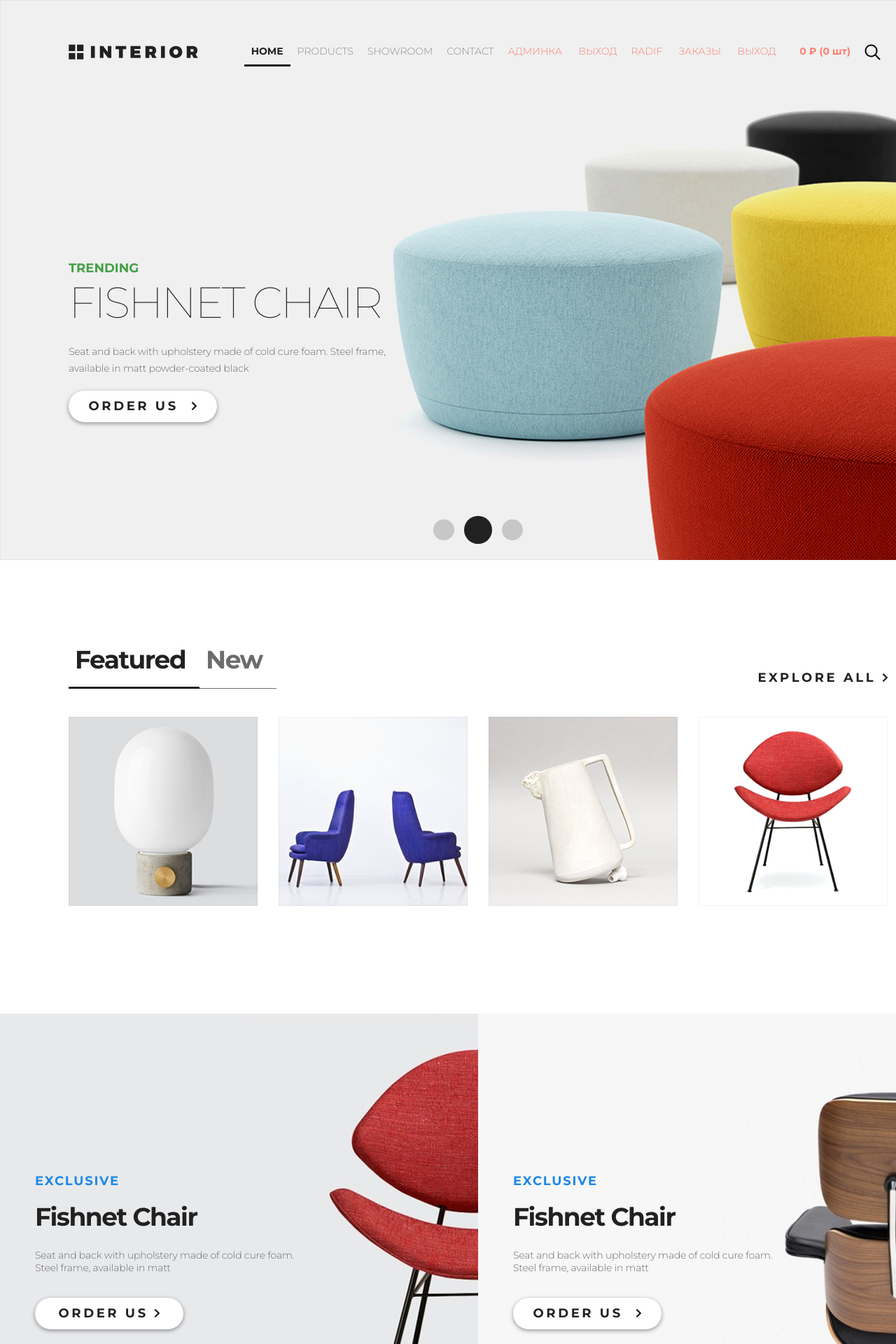
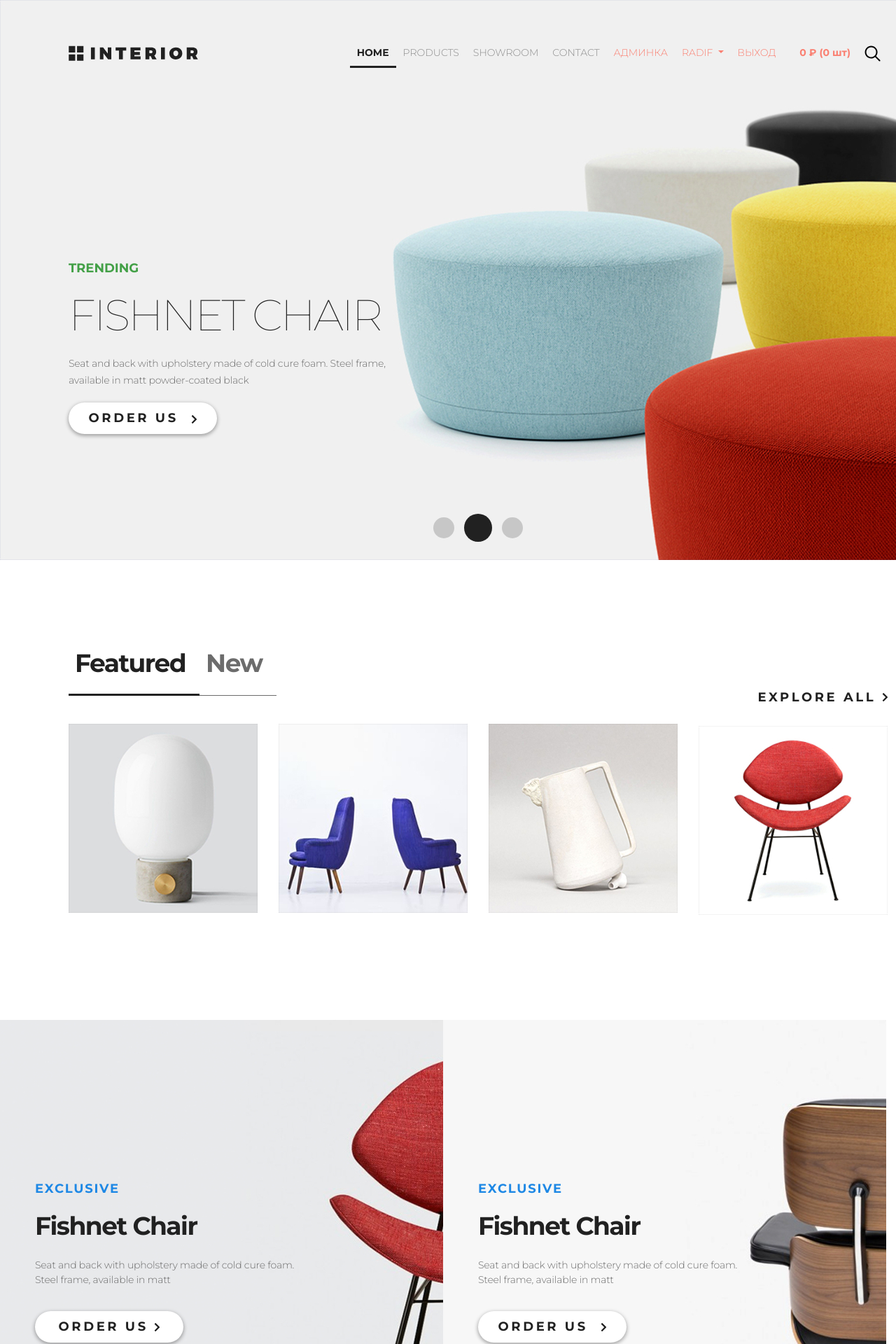
Before and after one commit to radif-ru/Django_optimization_tools, a Django app: page / in a window 1280 px wide; the page is wider, and only the part inside the window is pictured. Shown: the top 1920 px of that part at 70% size. Run offline with Django 3.2, Linux system fonts and the light colour scheme; a user stored in the database is signed in; data comes from the database, SQL or seed files in the repository; both versions use the stored data as it was after the commit; style sheets or scripts are compiled from the project's sources; some libraries are stand-ins or nearby versions.

Commit message:
- styles refactoring - bootstrap - jquery - popper - dropdown menu

```diff
--- a/adminapp/templates/adminapp/base.html
+++ b/adminapp/templates/adminapp/base.html
@@ -21,7 +21,7 @@
 </head>
 
 <body>
-<div class="container admin-container">
+<div class="my-container admin-container">
     <div class="h2 text-center head">
         Админка
     </div>
--- a/authapp/templates/authapp/base.html
+++ b/authapp/templates/authapp/base.html
@@ -20,7 +20,7 @@
 </head>
 
 <body>
-<div class="container">
+<div class="my-container">
     <div class="login">
         {% block container %}
         {% endblock %}
--- a/basketapp/templates/basketapp/base.html
+++ b/basketapp/templates/basketapp/base.html
@@ -21,7 +21,7 @@
 </head>
 
 <body>
-<div class="container">
+<div class="my-container">
 
     <div class="h2 text-center head">
         Ваша корзина,
--- a/mainapp/templates/mainapp/base.html
+++ b/mainapp/templates/mainapp/base.html
@@ -1,12 +1,13 @@
 {% load static %}
+
 <!DOCTYPE html>
-<html lang="en">
+<html lang="ru">
 
 <head>
     <meta charset="UTF-8">
     <title>{{ page_title|default:"interior"|title }}</title>
     {% block css %}
-{#        <link rel="stylesheet" href="{% static 'node_modules/bootstrap/dist/css/bootstrap.min.css' %}">#}
+        <link rel="stylesheet" href="{% static 'node_modules/bootstrap/dist/css/bootstrap.min.css' %}">
         <link href="https://fonts.googleapis.com/css2?family=Montserrat:wght@100;300;400;700&display=swap"
               rel="stylesheet">
         <link rel="stylesheet" href="{% static 'fonts/icomoon/style.css' %}">
@@ -14,13 +15,14 @@
     {% endblock %}
     <link rel="shortcut icon" href="{% static 'img/product-41.jpg' %}">
     {% block js %}
-{#        <link rel="stylesheet" href="{% static 'node_modules/jquery/dist/jquery.min.js' %}">#}
-{#        <link rel="stylesheet" href="{% static 'node_modules/bootstrap/dist/js/bootstrap.min.js' %}">#}
+        <script src="{% static 'node_modules/jquery/dist/jquery.min.js' %}"></script>
+        <script src="{% static 'node_modules/popper.js/dist/umd/popper.min.js' %}"></script>
+        <script src="{% static 'node_modules/bootstrap/dist/js/bootstrap.min.js' %}"></script>
     {% endblock %}
 </head>
 
 <body>
-<div class="container">
+<div class="my-container">
     {% block container %}
     {% endblock %}
 
@@ -51,8 +53,10 @@
                     special
                     offers just for suscribers.</p>
                 <form action="#" class="email-form">
-                    <input type="email" class="email-input" placeholder="your email address">
-                    <submit class="submit-input"><span class="icon-paper-plane"></span></submit>
+                    <label>
+                        <input type="email" class="email-input" placeholder="your email address">
+                    </label>
+                    <a class="submit-input"><span class="icon-paper-plane"></span></a>
                 </form>
             </div>
 
--- a/mainapp/templates/mainapp/includes/inc__main_menu.html
+++ b/mainapp/templates/mainapp/includes/inc__main_menu.html
@@ -20,19 +20,30 @@
                 <a href="{% url 'my_admin:index' %}" class="menu_link forms-menu">
                     админка
                 </a>
-                <a href="{% url 'auth:logout' %}" class="menu_link forms-menu">
-                    выход
-                </a>
             </li>
         {% endif %}
         {% if user.is_authenticated %}
             <li class="menu_list">
-                <a href="{% url 'auth:user_profile' %}" class="menu_link forms-menu">
-                    {{ user.first_name|default:'Пользователь' }}
-                </a>
-                <a href="{% url 'orders:index' %}" class="menu_link forms-menu">
-                    заказы
-                </a>
+                <div class="dropdown">
+                    <a class="dropdown-toggle menu_link forms-menu" href="#" data-toggle="dropdown">
+                        {{ user.first_name|default:'Пользователь' }}
+                        <span class="caret"></span>
+                    </a>
+                    <ul class="dropdown-menu">
+                        <li class="dropdown-item">
+                            <a href="{% url 'auth:user_profile' %}" class="menu_link forms-menu">
+                                профиль
+                            </a>
+                        </li>
+                        <li class="dropdown-item">
+                            <a href="{% url 'orders:index' %}" class="menu_link forms-menu">
+                                заказы
+                            </a>
+                        </li>
+                    </ul>
+                </div>
+            </li>
+            <li class="menu_list">
                 <a href="{% url 'auth:logout' %}" class="menu_link forms-menu">
                     выход
                 </a>
@@ -54,26 +65,6 @@
                     <span class="basket-items">{{ user.basket_cost|floatformat:0 }} &#8381; ({{ user.basket_total_quantity }} шт)</span>
                 </a>
             </li>
-            {#            <li class="menu_list">#}
-            {#                <div class="dropdown">#}
-            {#                    <a class="dropdown-toggle menu_link forms-menu" href="" data-toggle="dropdown">#}
-            {#                        {{ user.first_name|default:'Пользователь' }}#}
-            {#                        <span class="caret"></span>#}
-            {#                    </a>#}
-            {#                    <ul class="dropdown-menu">#}
-            {#                        <li>#}
-            {#                            <a href="{% url 'auth:user_profile' %}" class="menu_link forms-menu">#}
-            {#                                профиль#}
-            {#                            </a>#}
-            {#                        </li>#}
-            {#                        <li>#}
-            {#                            <a href="{% url 'orders:index' %}" class="menu_link forms-menu">#}
-            {#                                заказы#}
-            {#                            </a>#}
-            {#                        </li>#}
-            {#                    </ul>#}
-            {#                </div>#}
-            {#            </li>#}
         {% endif %}
         <li class="menu_list">
             <a href="{% url 'main:products' %}" class="menu_link"><img src="{% static 'img/search.svg' %}"
--- a/ordersapp/templates/ordersapp/base.html
+++ b/ordersapp/templates/ordersapp/base.html
@@ -21,7 +21,7 @@
     {% endblock %}
 </head>
 <body>
-<div class="order_container container">
+<div class="order_container my-container">
     {% block container %}
 
     {% endblock %}
--- a/static/css/style.css
+++ b/static/css/style.css
@@ -34,7 +34,7 @@ body {
 }
 
 /*центрирование содержимого сайта */
-.container {
+.my-container {
   width: 1366px;
   margin: 0 auto;
 }
@@ -90,7 +90,7 @@ body {
   font-size: 14px;
   font-weight: 300;
   text-transform: uppercase;
-  text-decoration: none;
+  text-decoration: none !important;
   padding: 10px 10px;
   transition: 0.1s;
 }
--- a/static/fonts/Gotham-Light/readme.html
+++ b/static/fonts/Gotham-Light/readme.html
@@ -71,7 +71,7 @@
       padding: 20px;
     }
 
-    table.body-wrap .container{
+    table.body-wrap .my-container{
       border: 1px solid #f0f0f0;
     }
 
@@ -84,7 +84,7 @@
       clear:both!important;
     }
 
-    .footer-wrap .container p {
+    .footer-wrap .my-container p {
       font-size:12px;
       color:#666;
 
@@ -132,7 +132,7 @@
        ------------------------------------------------------ */
 
     /* Set a max-width, and make it display as block so it will automatically stretch to that width, but will also shrink down on a phone or something */
-    .container {
+    .my-container {
       display:block!important;
       max-width:600px!important;
       margin:0 auto!important; /* makes it centered */
--- a/static/package.json
+++ b/static/package.json
@@ -5,7 +5,8 @@
   "main": "index.js",
   "dependencies": {
     "bootstrap": "^4.5.2",
-    "jquery": "^3.5.1"
+    "jquery": "^3.5.1",
+    "popper.js": "^1.16.1"
   },
   "devDependencies": {},
   "scripts": {
```
Also changed, not shown: other parts of static/css/style.css (+28 -12 lines), static/css/style.sass (+29 -14 lines), db.sqlite3, static/package-lock.json, 1 other file.
